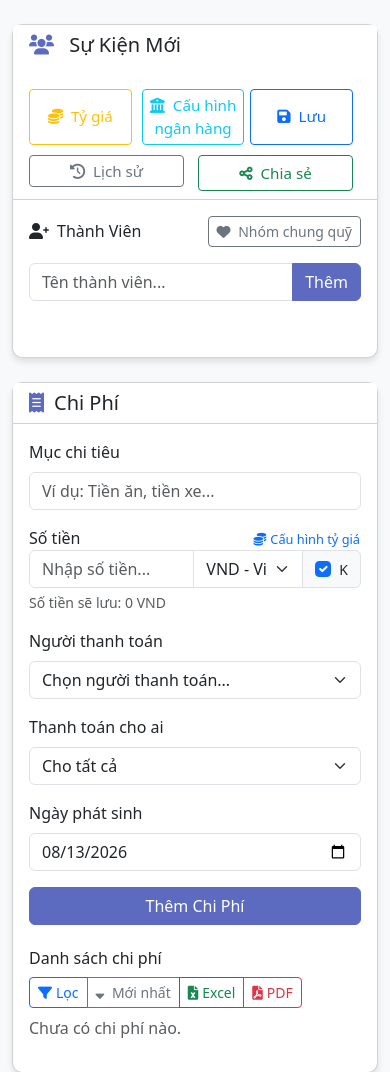
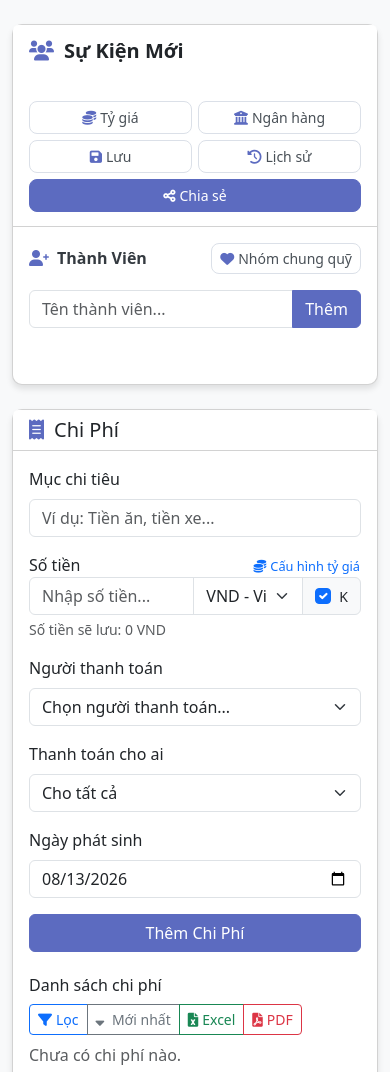
Before and after one commit to thuanmtt/chia-tien-nhom-flask, a Flask app: page /?event_code=1 in a window 390 px wide. Shown: the part 56-1128 px from the top of the page. Run offline with Flask 3, Linux system fonts and the light colour scheme; some libraries are stand-ins or nearby versions.

Commit message:
ui: làm lại header event + khu thành viên
- Hàng nút về một kiểu trung tính thống nhất (.btn-header-action, icon màu
  brand), riêng "Chia sẻ" thành nút đặc màu brand; spacing dùng flex gap
- Tiêu đề tách khỏi meta: mã event thành chip monospace, trạng thái lưu
  nằm cạnh; #eventTitle có viền focus khi sửa
- Member pill nền trắng viền mảnh có hover, nút xóa thành mục tiêu tròn
- Mobile ≤576px: nút xếp 2 cột, "Chia sẻ" full hàng cuối

Chỉ HTML/CSS — JS không đổi (tham chiếu qua ID/class giữ nguyên).

Co-Authored-By: Claude Fable 5 <noreply@anthropic.com>

```diff
--- a/static/app.css
+++ b/static/app.css
@@ -23,18 +23,28 @@
             border-color: #4d5aa7;
         }
 
-        .member-pill {
-            border-radius: 20px;
-            padding: 5px 10px;
-            margin: 5px;
-            display: inline-block;
-            background-color: #e9ecef;
+        #membersList {
+            gap: 8px;
         }
 
-        .member-close {
-            margin-left: 5px;
-            cursor: pointer;
-            color: #6c757d;
+        .member-pill {
+            display: inline-flex;
+            align-items: center;
+            gap: 4px;
+            border-radius: 999px;
+            padding: 6px 12px;
+            margin: 0;
+            background-color: #fff;
+            border: 1px solid #e2e6ec;
+            box-shadow: 0 1px 2px rgba(16, 24, 40, 0.05);
+            font-weight: 500;
+            font-size: 0.9rem;
+            color: #343a40;
+            transition: border-color 0.15s;
+        }
+
+        .member-pill:hover {
+            border-color: #b9c2e8;
         }
 
         /* .member-close / .action-btn giờ là <button> (a11y) — bỏ style mặc
@@ -45,6 +55,25 @@
             border: 0;
             padding: 0;
             font: inherit;
+        }
+
+        .member-close {
+            cursor: pointer;
+            color: #98a2b3;
+            width: 20px;
+            height: 20px;
+            margin-left: 2px;
+            display: inline-flex;
+            align-items: center;
+            justify-content: center;
+            border-radius: 50%;
+            font-size: 0.75rem;
+            transition: background-color 0.15s, color 0.15s;
+        }
+
+        .member-close:hover {
+            background-color: #fdecec;
+            color: #d64545;
         }
 
         .expense-item {
@@ -140,29 +169,104 @@
             display: flex !important;
             align-items: center;
         }
+    /* --- Header nhóm (tiêu đề + mã event + hàng nút) --- */
+    .group-header {
+        padding: 14px 16px;
+    }
+    .group-header-row {
+        display: flex;
+        justify-content: space-between;
+        align-items: flex-start;
+        flex-wrap: wrap;
+        gap: 10px 16px;
+    }
+    .group-title {
+        font-weight: 600;
+    }
+    #eventTitle {
+        border-radius: 6px;
+        padding: 1px 4px;
+        margin-left: -4px;
+    }
+    #eventTitle:focus {
+        outline: 2px solid #b9c2e8;
+        background: #f6f7fd;
+    }
+    .group-meta {
+        margin-top: 6px;
+        display: flex;
+        align-items: center;
+        flex-wrap: wrap;
+        row-gap: 4px;
+        min-height: 1.4em;
+    }
+    /* Mã event hiển thị như một "chip" monospace, dễ nhận ra để copy */
+    #eventCodeDisplay:not(:empty) {
+        font-family: SFMono-Regular, Menlo, Consolas, monospace;
+        font-size: 0.75rem;
+        letter-spacing: 0.5px;
+        background: #f1f3f5;
+        border: 1px solid #e6e9ed;
+        border-radius: 6px;
+        padding: 2px 8px;
+    }
+    .group-actions {
+        display: flex;
+        flex-wrap: wrap;
+        gap: 8px;
+        align-items: center;
+    }
+    /* Nút hành động trên header: một kiểu trung tính thống nhất, icon mang màu brand */
+    .btn-header-action {
+        background: #fff;
+        border: 1px solid #dbe0e8;
+        color: #495057;
+        font-weight: 500;
+        border-radius: 8px;
+    }
+    .btn-header-action i {
+        color: #5c6bc0;
+    }
+    .btn-header-action:hover,
+    .btn-header-action:focus {
+        background: #f6f7fd;
+        border-color: #5c6bc0;
+        color: #3f4b9e;
+    }
+    /* Chia sẻ là hành động chính → nút đặc màu brand */
+    .btn-header-share {
+        background: #5c6bc0;
+        border: 1px solid #5c6bc0;
+        color: #fff;
+        font-weight: 500;
+        border-radius: 8px;
+    }
+    .btn-header-share:hover,
+    .btn-header-share:focus {
+        background: #4d5aa7;
+        border-color: #4d5aa7;
+        color: #fff;
+    }
+    .section-title {
+        font-weight: 600;
+        color: #343a40;
+    }
+    .section-title i {
+        color: #5c6bc0;
+    }
     /* --- Responsive cho phần header nhóm --- */
     @media (max-width: 576px) {
-        .group-header .d-flex {
-            flex-direction: column !important;
-            align-items: flex-start !important;
-        }
-        .group-title {
-            width: 100%;
-            margin-bottom: 10px;
+        .group-header-row {
+            flex-direction: column;
+            align-items: stretch;
         }
         .group-actions {
-            width: 100%;
-            display: flex;
-            flex-direction: row;
-            flex-wrap: wrap;
             gap: 6px;
-            justify-content: flex-start;
         }
         .group-actions .btn {
-            flex: 1 1 100px;
+            flex: 1 1 calc(50% - 6px);
             min-width: 0;
-            font-size: 0.95rem;
-            padding: 4px 6px;
+            padding: 5px 6px;
         }
     }
 
--- a/templates/index.html
+++ b/templates/index.html
@@ -84,29 +84,31 @@
             </div>
             <div class="card mb-4">
                 <div class="card-header bg-white group-header">
-                    <div class="d-flex justify-content-between align-items-center flex-wrap flex-md-nowrap">
-                        <h5 class="mb-0 group-title text-break">
-                            <i class="fas fa-users header-icon"></i>
-                            <span id="eventTitle" contenteditable="true">Sự Kiện Mới</span>
-                            <br>
-                            <small id="eventCodeDisplay" class="text-muted"></small>
-                            <small id="saveStatus" class="text-muted ms-2"></small>
-                        </h5>
-                        <div class="group-actions mt-2 mt-md-0">
-                            <button class="btn btn-sm btn-outline-warning mb-1 mb-md-0 me-1" id="configRatesBtn">
-                                <i class="fas fa-coins me-1"></i> Tỷ giá
+                    <div class="group-header-row">
+                        <div class="group-title-block">
+                            <h5 class="mb-0 group-title text-break">
+                                <i class="fas fa-users header-icon"></i><span id="eventTitle" contenteditable="true">Sự Kiện Mới</span>
+                            </h5>
+                            <div class="group-meta">
+                                <small id="eventCodeDisplay" class="text-muted"></small>
+                                <small id="saveStatus" class="text-muted ms-2"></small>
+                            </div>
+                        </div>
+                        <div class="group-actions">
+                            <button class="btn btn-sm btn-header-action" id="configRatesBtn">
+                                <i class="fas fa-coins me-1"></i>Tỷ giá
                             </button>
-                            <button class="btn btn-sm btn-outline-info mb-1 mb-md-0" id="configBankInfoBtn">
-                                <i class="fas fa-university me-1"></i> Cấu hình ngân hàng
+                            <button class="btn btn-sm btn-header-action" id="configBankInfoBtn">
+                                <i class="fas fa-university me-1"></i>Ngân hàng
                             </button>
-                            <button class="btn btn-sm btn-outline-primary me-2 mb-1 mb-md-0" id="saveEventBtn">
-                                <i class="fas fa-save me-1"></i> Lưu
+                            <button class="btn btn-sm btn-header-action" id="saveEventBtn">
+                                <i class="fas fa-save me-1"></i>Lưu
                             </button>
-                            <button class="btn btn-sm btn-outline-secondary me-2 mb-1 mb-md-0" id="historyBtn">
-                                <i class="fas fa-clock-rotate-left me-1"></i> Lịch sử
+                            <button class="btn btn-sm btn-header-action" id="historyBtn">
+                                <i class="fas fa-clock-rotate-left me-1"></i>Lịch sử
                             </button>
-                            <button class="btn btn-sm btn-outline-success me-2" id="shareEventBtn">
-                                <i class="fas fa-share-alt me-1"></i> Chia sẻ
+                            <button class="btn btn-sm btn-header-share" id="shareEventBtn">
+                                <i class="fas fa-share-alt me-1"></i>Chia sẻ
                             </button>
                         </div>
                     </div>
@@ -114,9 +116,9 @@
                 <div class="card-body">
                     <div class="mb-4">
                         <div class="d-flex justify-content-between align-items-center mb-3 flex-wrap gap-2">
-                            <h6 class="mb-0"><i class="fas fa-user-plus me-2"></i>Thành Viên</h6>
-                            <button type="button" class="btn btn-sm btn-outline-secondary" id="manageCouplesBtn">
-                                <i class="fas fa-heart me-1"></i> Nhóm chung quỹ
+                            <h6 class="mb-0 section-title"><i class="fas fa-user-plus me-2"></i>Thành Viên</h6>
+                            <button type="button" class="btn btn-sm btn-header-action" id="manageCouplesBtn">
+                                <i class="fas fa-heart me-1"></i>Nhóm chung quỹ
                             </button>
                         </div>
                         <form id="memberForm" class="mb-3">
```
